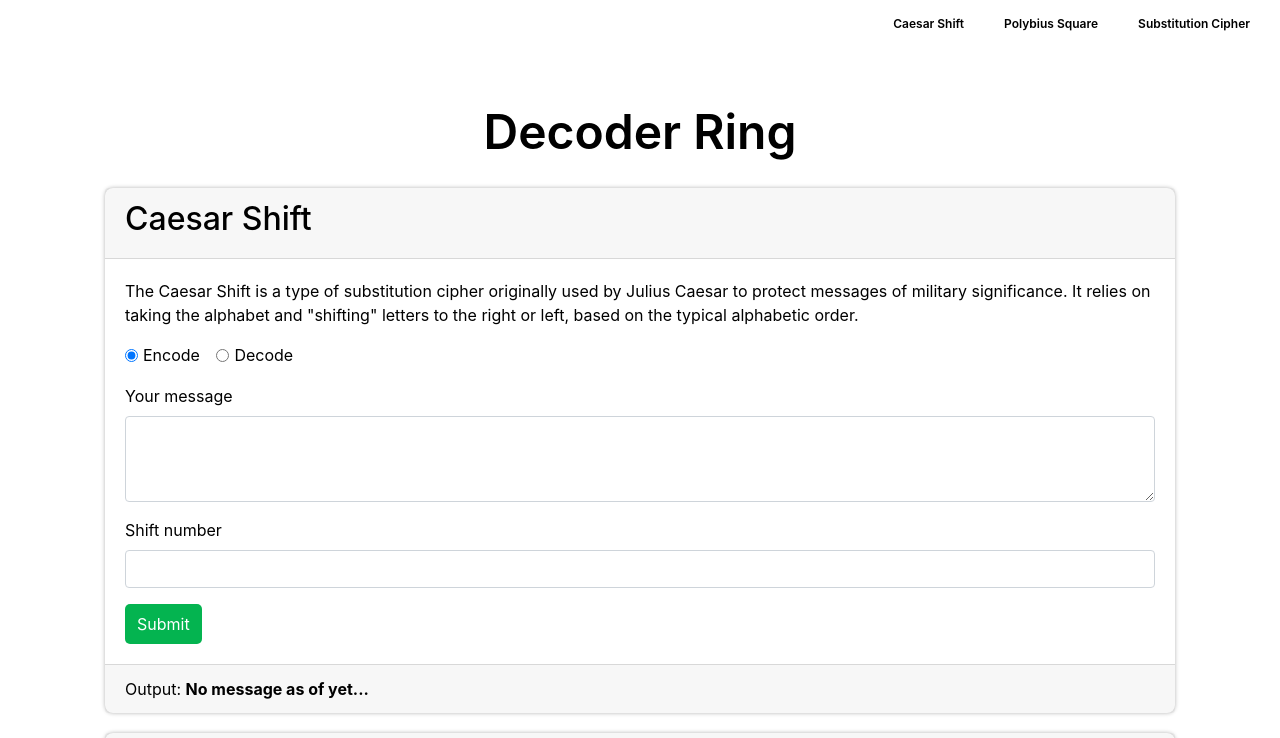
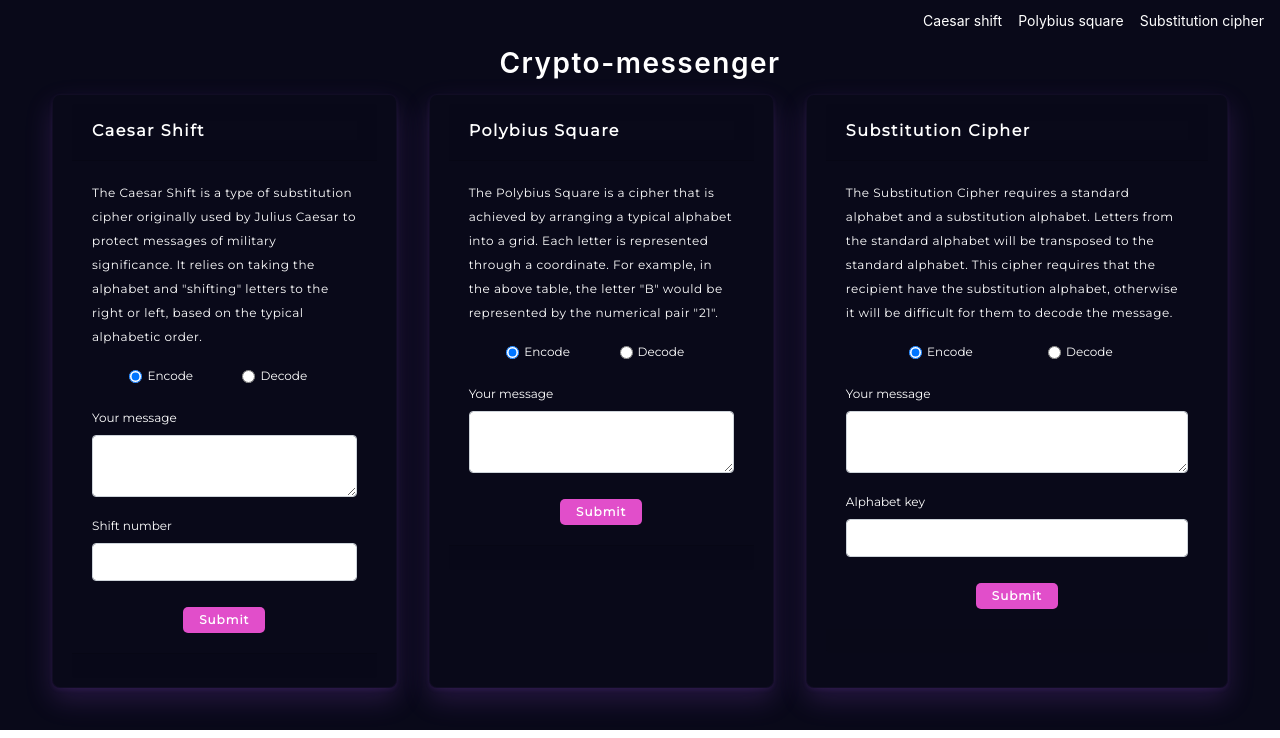
Before and after one commit to Rthompson2548/Project-Decoder-Ring, a website: page index.html in a window 1280 px wide. Shown: the top 738 px of the page. Drawn offline with nearby package versions, Linux system fonts and the light colour scheme.

Commit message:
style udpates

```diff
--- a/index.css
+++ b/index.css
@@ -1,38 +1,111 @@
+* {
+  background-color: rgb(9 9 25);
+  color: #fff;
+  margin: 0;
+  padding: 0;
+}
+
+html, body, #page {
+    height:100%;
+    width:100%;
+    margin:0;
+    padding:0;
+}
+
+
+.page-content {
+  font-family: 'Montserrat', sans-serif;
+  padding: 0px 36px 42px 36px;
+}
+
 .page-title {
-  color: #000;
-  font-size: 48px;
+  color: #fff;
+  font-size: 28px;
   font-weight: 600;
   display: flex;
+  letter-spacing: 1.5px;
   justify-content: center;
-  margin-bottom: 18px;
+  margin-top: 42px;
 }
 
 .nav-bar {
   display: flex;
-  justify-content: end;
-  background-color: #fff;
-  margin: 5px;
+  justify-content: center;
+  padding: 4px 0;
+  /* margin-right: 5px; */
 }
 
 .nav-bar-item {
-  font-size: 12px;
-  color: #000;
-  margin: 20px;
-  font-weight: 600;
+  font-size: 14px;
+  margin-right: 16px;
+}
+
+.encode-decode-options {
+  display: flex;
+  justify-content: space-evenly;
+  margin-bottom: 20px;
+  font-size: 15px;
 }
 
 .language-card {
-  box-shadow: 0 0 4px rgb(180, 180, 180);
+  box-shadow: rgba(155, 81, 224, 0.2) 0px 12px 28px 0px, rgba(155, 81, 224, 0.1) 0px 2px 4px 0px, rgba(155, 81, 224, 0.05) 0px 0px 0px 1px inset;
   color: #000;
   border: none;
   border-radius: 8px;
-  margin: 20px;
+  margin: 10px 16px 0px 16px;
+  padding: 10px 20px;
+}
+
+.language-card-title {
+  font-size: 20px;
+  font-weight: bold;
+  letter-spacing: 1.5px;
+  margin-top: 5px;
+}
+
+.language-card-description {
+  font-size: 14px;
+  line-height: 1.5rem;
+  letter-spacing: 0.5px;
+  margin-bottom: 18px;
+}
+
+.submit-button-container {
+  display: flex;
+  justify-content: center;
 }
 
 .submit-button {
-  background-color: rgb(4, 180, 80);
+  background-color: rgb(225 78 202);
   border: none;
   color: #fff;
   border-radius: 5px;
-  padding: 8px 12px;
+  padding: 4px 16px;
+  margin-top: 10px;
+  font-size: 12px;
+  letter-spacing: 1px;
+  font-weight: bold;
 }
+
+@media (min-width: 1000px) {
+
+  .page-content {
+    display: flex;
+  }
+
+  .nav-bar {
+    justify-content: end;
+  }
+
+  .language-card-title {
+    font-size: 16px;
+  }
+
+  .language-card-description {
+    font-size: 12px;
+  }
+
+  label {
+    font-size: 12px;
+  }
+}
--- a/index.html
+++ b/index.html
@@ -9,182 +9,154 @@
   <link rel="stylesheet" type="text/css" href="index.css" />
   <link rel="stylesheet" href="https://stackpath.bootstrapcdn.com/bootstrap/4.5.2/css/bootstrap.min.css"
     integrity="sha384-JcKb8q3iqJ61gNV9KGb8thSsNjpSL0n8PARn9HuZOnIxN0hoP+VmmDGMN5t9UJ0Z" crossorigin="anonymous" />
-  <link href="https://fonts.googleapis.com/css2?family=Ubuntu:wght@700&display=swap" rel="stylesheet">
-  <title>Decoder Ring</title>
+  <link rel="preconnect" href="https://fonts.googleapis.com">
+  <link rel="preconnect" href="https://fonts.gstatic.com" crossorigin>
+  <link href="https://fonts.googleapis.com/css2?family=Montserrat&family=Work+Sans&display=swap" rel="stylesheet">
+  <title>Crypto-messenger</title>
 </head>
 
 <body>
-  <header class="container-fluid border-0 text-dark mb-5 pb-5">
+  <header class="container-fluid border-0">
     <div class="nav-bar fixed-top">
       <div class="nav-bar">
-
-        <a href="#caesar-shift">
-          <span class="nav-bar-item">
-            Caesar Shift
-          </span>
-        </a>
-        <a href="#polybius-square">
-          <span class="nav-bar-item">
-            Polybius Square
-          </span>
-        </a>
-        <a href="#substitution-cipher">
-          <span class="nav-bar-item">
-            Substitution Cipher
-          </span>
-        </a>
+        <a href="#caesar-shift"> <span class="nav-bar-item">
+            Caesar shift
+          </span> </a>
+          <a href="#polybius-square"> <span class="nav-bar-item">
+            Polybius square
+          </span> </a>
+          <a href="#substitution-cipher"> <span class="nav-bar-item">
+            Substitution cipher
+          </span> </a>
       </div>
     </div>
   </header>
-
-  <main class="container my-4">
-
-    <span class="page-title">
-      Decoder Ring
+  <main> <span class="page-title">
+      Crypto-messenger
     </span>
 
+    <div class="page-content">
       <!-- Caesar Shift -->
       <section class="language-card">
         <div id="caesar-shift">
           <div class="card-header">
-          <h2>Caesar Shift</h2>
+            <h2 class="language-card-title">Caesar Shift</h2>
             </div>
             <div class="card-body">
-          <p>
-            The Caesar Shift is a type of substitution cipher originally
-            used by Julius Caesar to protect messages of military
-            significance. It relies on taking the alphabet and "shifting"
-            letters to the right or left, based on the typical alphabetic
-            order.
-          </p>
+            <p class="language-card-description"> The Caesar Shift is a type of substitution cipher originally used by
+              Julius Caesar to protect messages of military significance. It relies on taking the alphabet and
+              "shifting" letters to the right or left, based on the typical alphabetic order. </p>
             <form id="caesar">
-            <div class="form-group">
+              <div class="encode-decode-options">
                 <div class="form-check form-check-inline">
-                <input class="form-check-input" type="radio" name="caesar-options" id="caesar-options-encode"
-                  value="encode" checked />
+                  <input class="form-check-input" type="radio" name="caesar-options" id="caesar-options-encode" value="encode"
+                    checked />
                   <label class="form-check-label" for="caesar-options-encode">Encode</label>
                 </div>
                 <div class="form-check form-check-inline">
-                <input class="form-check-input" type="radio" name="caesar-options" id="caesar-options-decode"
-                  value="decode" />
+                  <input class="form-check-input" type="radio" name="caesar-options" id="caesar-options-decode" value="decode" />
                   <label class="form-check-label" for="caesar-options-decode">Decode</label>
                 </div>
               </div>
               <div class="form-group">
                 <label for="caesar-input">Your message</label>
-              <textarea class="form-control" id="caesar-input" rows="3"></textarea>
+                <textarea class="form-control" id="caesar-input" rows="2"></textarea>
                 </div>
                 <div class="form-group">
                   <label for="caesar-shift">Shift number</label>
                   <input type="number" class="form-control" id="caesar-shift" />
                 </div>
+              <div class="submit-button-container">
                 <button class="submit-button" type="submit">Submit</button>
+              </div>
             </form>
             </div>
-        <div id="caesar-alert" class="alert alert-danger mb-0 rounded-0 d-none" role="alert">
-          Something went wrong! Check your input and the shift amount and
-          try again.
-        </div>
-        <div class="card-footer">
-          Output:
-          <span class="font-weight-bold" id="caesar-output">No message as of yet...</span>
-        </div>
+          <div id="caesar-alert" class="alert alert-danger d-none" role="alert"> Something went wrong! Check your input
+            and the shift amount and try again. </div>
+          <div class="card-footer"><span class="font-weight-bold" id="caesar-output"></span> </div>
           </div>
           </section>
-
       <!-- Polybius -->
       <section class="language-card">
         <div id="polybius-square">
-
           <div class="card-header">
-          <h2>Polybius Square</h2>
+            <h2 class="language-card-title">Polybius Square</h2>
             </div>
             <div class="card-body">
-          <p>
-            The Polybius Square is a cipher that is achieved by arranging a
-            typical alphabet into a grid. Each letter is represented through
-            a coordinate. For example, in the above table, the letter "B"
-            would be represented by the numerical pair "21".
-          </p>
+            <p class="language-card-description"> The Polybius Square is a cipher that is achieved by arranging a
+              typical alphabet into a grid. Each letter is represented through a coordinate. For example, in the above
+              table, the letter "B" would be represented by the numerical pair "21". </p>
             <form id="polybius">
-            <div class="form-group">
+              <div class="encode-decode-options">
                 <div class="form-check form-check-inline">
-                <input class="form-check-input" type="radio" name="polybius-options" id="polybius-options-encode"
-                  value="encode" checked />
+                  <input class="form-check-input" type="radio" name="polybius-options" id="polybius-options-encode" value="encode"
+                    checked />
                   <label class="form-check-label" for="polybius-options-encode">Encode</label>
                 </div>
                 <div class="form-check form-check-inline">
-                <input class="form-check-input" type="radio" name="polybius-options" id="polybius-options-decode"
-                  value="decode" />
+                  <input class="form-check-input" type="radio" name="polybius-options" id="polybius-options-decode" value="decode" />
                   <label class="form-check-label" for="polybius-options-decode">Decode</label>
                 </div>
               </div>
               <div class="form-group">
                 <label for="polybius-input">Your message</label>
-              <textarea class="form-control" id="polybius-input" rows="3"></textarea>
+                <textarea class="form-control" id="polybius-input" rows="2"></textarea>
                 </div>
+              <div class="submit-button-container">
                 <button class="submit-button" type="submit">Submit</button>
+              </div>
             </form>
             </div>
-        <div id="polybius-alert" class="alert alert-danger mb-0 rounded-0 d-none" role="alert">
-          Something went wrong! Check your input and try again.
-        </div>
-        <div class="card-footer">
-          Output:
-          <span class="font-weight-bold" id="polybius-output">No message as of yet...</span>
-        </div>
+          <div id="polybius-alert" class="alert alert-danger d-none" role="alert"> Something went wrong! Check your
+            input and try again. </div>
+          <div class="card-footer"><span class="font-weight-bold" id="polybius-output"></span> </div>
           </div>
           </section>
-
       <!-- Substitution -->
       <section class="language-card" id="substitution-cipher">
         <div>
           <div class="card-header">
-          <h2>Substitution Cipher</h2>
+            <h2 class="language-card-title">Substitution Cipher</h2>
             </div>
             <div class="card-body">
-          <p>
-            The Substitution Cipher requires a standard alphabet and a
-            substitution alphabet. Letters from the standard alphabet will
-            be transposed to the standard alphabet. This cipher requires
-            that the recipient have the substitution alphabet, otherwise it
-            will be difficult for them to decode the message.
-          </p>
+            <p class="language-card-description"> The Substitution Cipher requires a standard alphabet and a
+              substitution alphabet. Letters from the standard alphabet will be transposed to the standard alphabet.
+              This cipher requires that the recipient have the substitution alphabet, otherwise it will be difficult for
+              them to decode the message. </p>
             <form id="substitution">
-            <div class="form-group">
+              <div class="encode-decode-options">
                 <div class="form-check form-check-inline">
-                <input class="form-check-input" type="radio" name="substitution-options"
-                  id="substitution-options-encode" value="encode" checked />
+                  <input class="form-check-input" type="radio" name="substitution-options" id="substitution-options-encode"
+                    value="encode" checked />
                   <label class="form-check-label" for="substitution-options-encode">Encode</label>
                 </div>
                 <div class="form-check form-check-inline">
-                <input class="form-check-input" type="radio" name="substitution-options"
-                  id="substitution-options-decode" value="decode" />
+                  <input class="form-check-input" type="radio" name="substitution-options" id="substitution-options-decode"
+                    value="decode" />
                   <label class="form-check-label" for="substitution-options-decode">Decode</label>
                 </div>
               </div>
               <div class="form-group">
                 <label for="substitution-input">Your message</label>
-              <textarea class="form-control" id="substitution-input" rows="3"></textarea>
+                <textarea class="form-control" id="substitution-input" rows="2"></textarea>
                 </div>
                 <div class="form-group">
                   <label for="substitution-alphabet">Alphabet key</label>
                   <input type="text" class="form-control" id="substitution-alphabet" maxlength="26" />
                 </div>
+              <div class="submit-button-container">
                 <button class="submit-button" type="submit">Submit</button>
+              </div>
             </form>
             </div>
-        <div id="substitution-alert" class="alert alert-danger mb-0 rounded-0 d-none" role="alert">
-          Something went wrong! Check your input and alphabet key.
-        </div>
-        <div class="card-footer border-0">
-          Output:
-          <span class="font-weight-bold" id="substitution-output">No message as of yet...</span>
-        </div>
+          <div id="substitution-alert" class="alert alert-danger rounded-0 d-none" role="alert"> Something went wrong!
+            Check your input and alphabet key. </div>
+          <div class="card-footer border-0"><span class="font-weight-bold" id="substitution-output"></span> </div>
           </div>
           </section>
+    </div>
+
   </main>
-
   <script src="./scripts/setup.js"></script>
   <script src="./src/caesar.js"></script>
   <script src="./src/polybius.js"></script>
```
Lines whose indentation alone changed are shown as unchanged.
